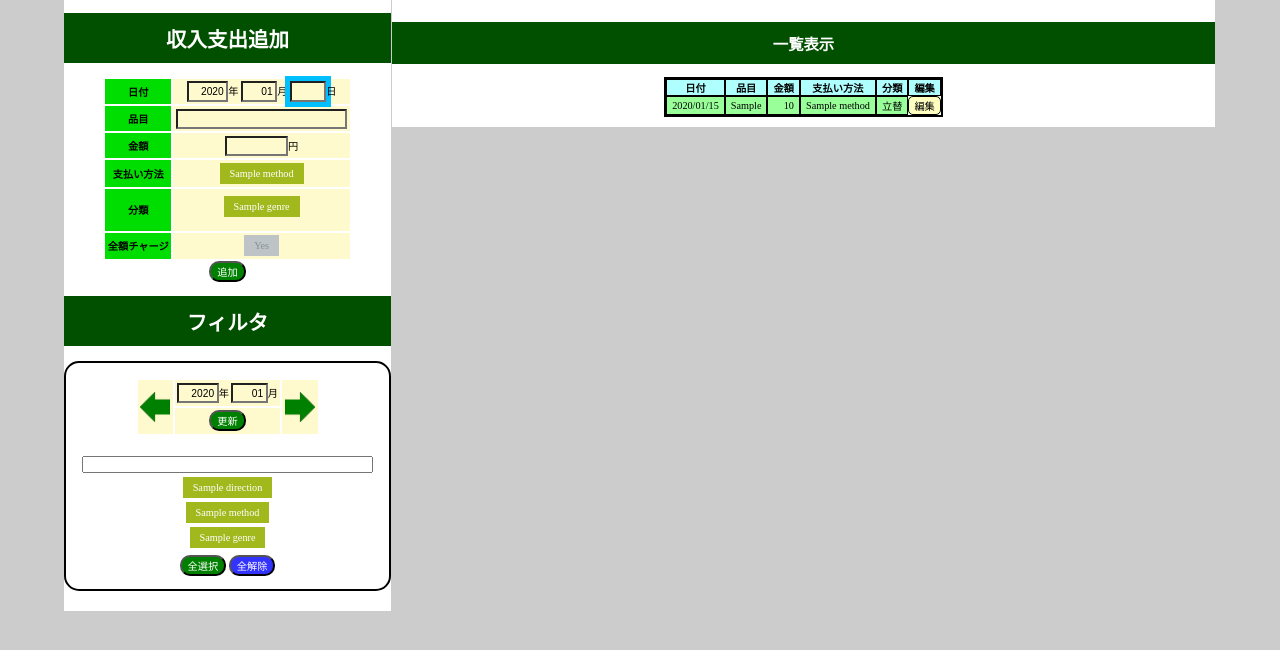
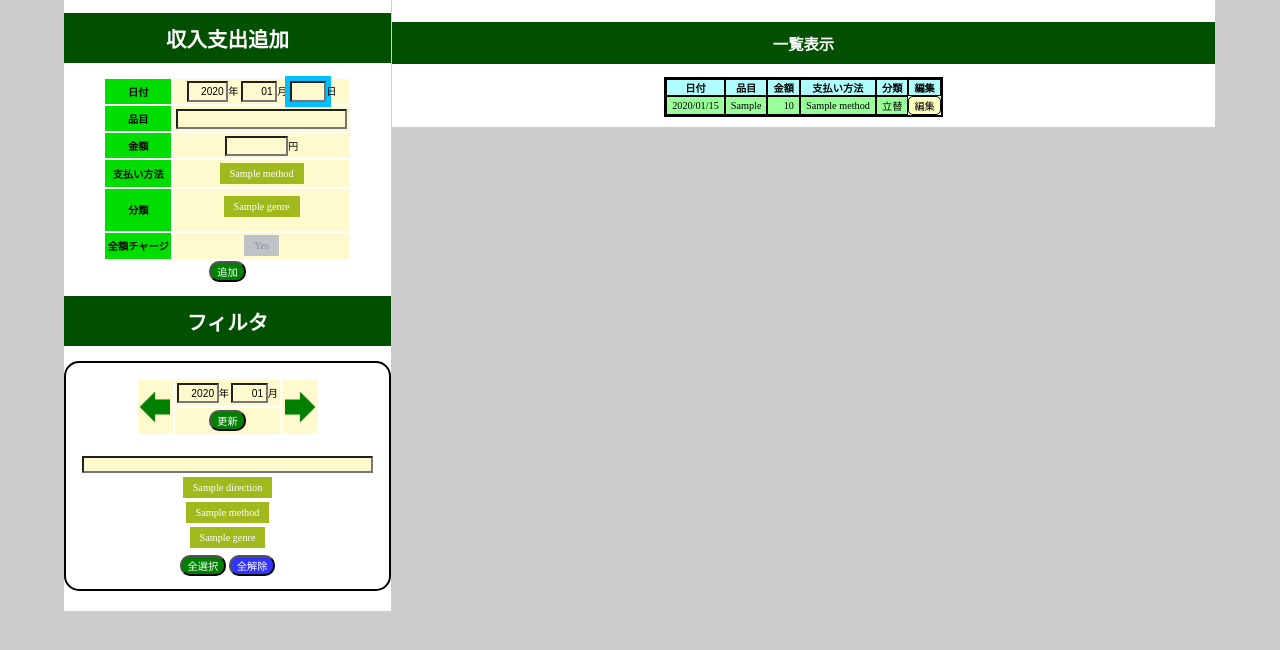
Before and after one commit to tMorriss/MoneyBook, a Django app: page / in a window 1280 px wide. Shown: the part 75-725 px from the top of the page. Run offline with Django 3.2, Linux system fonts and the light colour scheme; a user stored in the database is signed in; tables that the repository leaves empty hold one stand-in row (values such as "Sample post"); data that the repository does not hold is empty.

Commit message:
topのフィルタ検索に色をつけた

```diff
--- a/moneybook/static/index.css
+++ b/moneybook/static/index.css
@@ -64,3 +64,7 @@
     flex-grow: 1;
     margin: 0 1px;
 }
+
+#filter-item {
+    background: #fffacd;
+}
```
